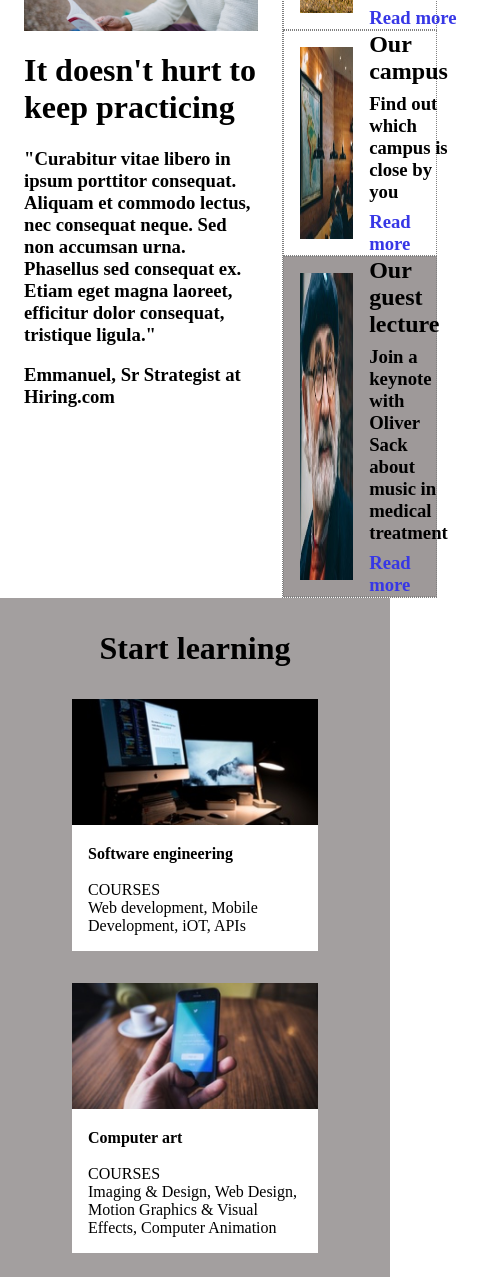
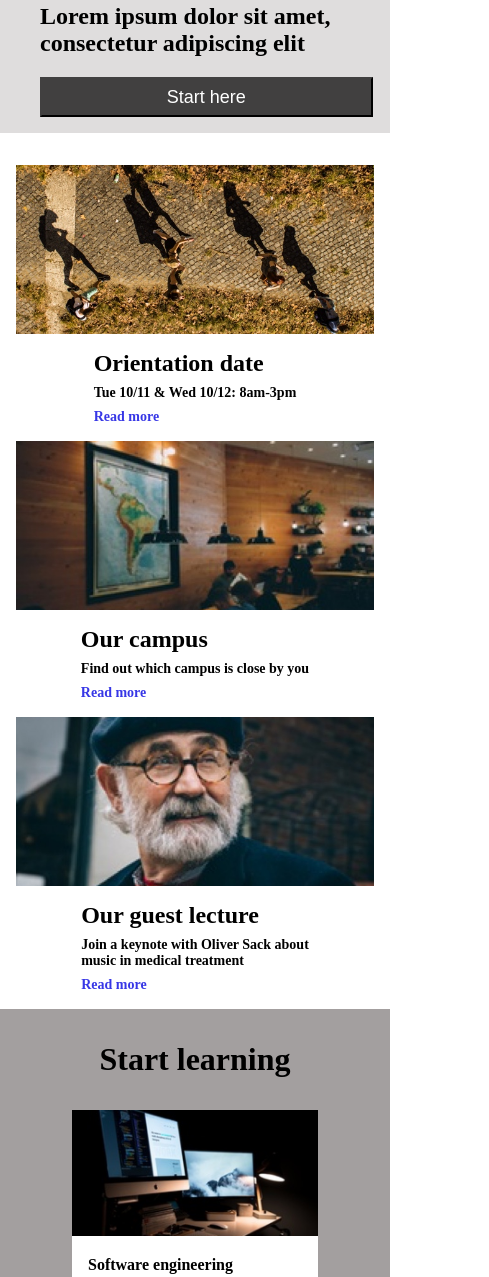
Before and after one commit to agirod13/Colmar, a plain HTML site: page index.html in a window 390 px wide. Shown: the part 482-1759 px from the top of the page, 489 px wide, since content can reach past the window. Drawn offline with Linux system fonts and the light colour scheme.

Commit message:
Added mobile information

```diff
--- a/index.html
+++ b/index.html
@@ -44,6 +44,11 @@
         </div>
         <div class="mobilebanner">
             <img src="./assets/images/banner.jpg" alt="banner">
+            <ul>
+                <li><h1>Learn something new everyday</h1></li>
+                <li><h2>Lorem ipsum dolor sit amet, consectetur adipiscing elit</h2></li>
+                <li><button>Start here</button></li>
+            </ul>
         </div>
         <div class="information">
             <div class="left">
@@ -80,6 +85,34 @@
                             <li><h3 class="read">Read more</h3></li>
                         </ul>
                     </div>
+                </div>
+            </div>
+        </div>
+        <div class="mobileinformation">
+            <div class="container">
+                <div class="card">
+                    <img src="./assets/images/information-orientation-mobile.jpg" alt="information-orientation">
+                    <ul>
+                        <li><h2>Orientation date</h2></li>
+                        <li><h3>Tue 10/11 & Wed 10/12: 8am-3pm</h3></li>
+                        <li><h3 class="read">Read more</h3></li>
+                    </ul>
+                </div>
+                <div class="card">
+                    <img src="./assets/images/information-campus-mobile.jpg" alt="information-campus">
+                    <ul>
+                        <li><h2>Our campus</h2></li>
+                        <li><h3>Find out which campus is close by you</h3></li>
+                        <li><h3 class="read">Read more</h3></li>
+                    </ul>
+                </div>
+                <div class="card">
+                    <img src="./assets/images/information-guest-lecture-mobile.jpg" alt="guest-lecture">
+                    <ul>
+                        <li><h2>Our guest lecture</h2></li>
+                        <li><h3>Join a keynote with Oliver Sack about<br> music in medical treatment</h3></li>
+                        <li><h3 class="read">Read more</h3></li>
+                    </ul>
                 </div>
             </div>
         </div>
--- a/style.css
+++ b/style.css
@@ -214,20 +214,49 @@ footer .right ul{
     height: 48px;
 }
 
+.mobilebanner{
+    width: 100%;
+    background-color: #dfdddd;
+}
+
 .mobilebanner img{
     width: 100%;
     height: auto;
 }
 
+.mobileinformation .container{
+    padding: 16px;
+}
+
+.mobileinformation .card{
+    display: flex;
+    justify-content: center;
+    align-items: center;
+    flex-direction: column;
+}
+
+.mobileinformation h3{
+    font-size: 14px;
+}
+
+.mobileinformation img{
+  width: 100%;
+}
+
 
 @media only screen and (max-width:600px){
     nav,
-    .banner{
+    .banner,
+    .information{
         display: none;
     }
     .mobilenav,
+    .mobilebanner,
+    .mobileinformation{
+        display: flex;
+    }
     .mobilebanner{
-        display: flex;
+        flex-direction: column;
     }
 
 
@@ -235,7 +264,8 @@ footer .right ul{
 
 @media only screen and (min-width:601px) {
     .mobilenav,
-    .mobilebanner{
+    .mobilebanner,
+    .mobileinformation{
         display: none;
     }
 }
```
